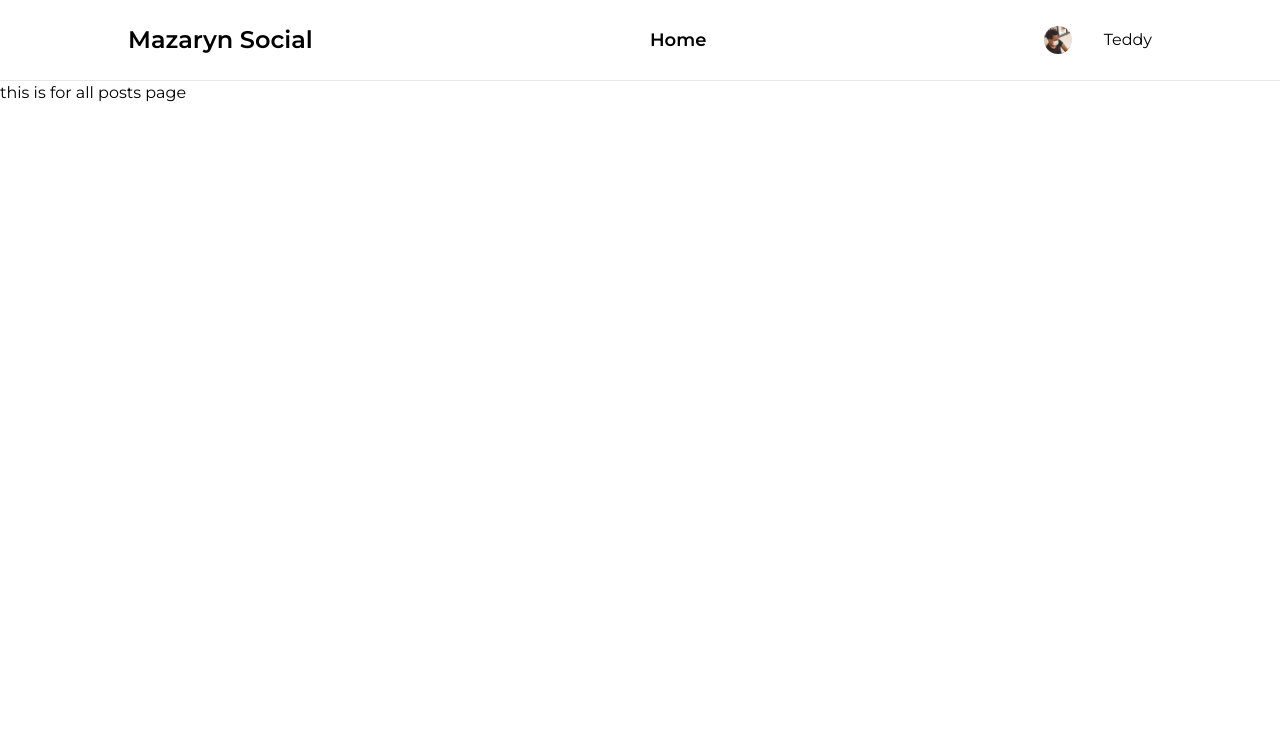
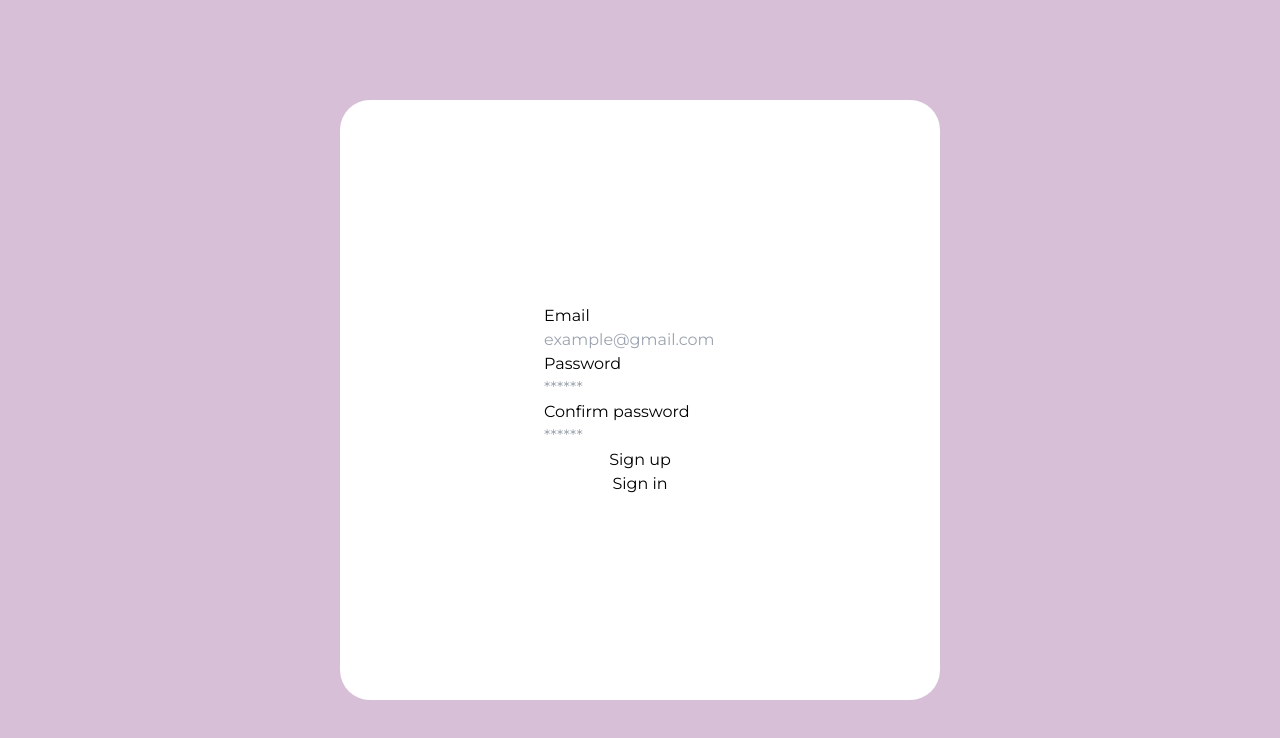
Before and after one commit to aiden77mori/mazaryn-frontend, a React (Create React App) app: page / in a window 1280 px wide. Shown: the top 738 px of the page. Built offline with nearby package versions, Linux system fonts and the light colour scheme.

Commit message:
initial commit

```diff
--- a/src/App.css
+++ b/src/App.css
@@ -1,5 +1,7 @@
 .App{
     font-family: 'Montserrat', sans-serif;
+    height: 100vh;
+    background-color: thistle;
 }
 
 #middlePane{
--- a/src/App.js
+++ b/src/App.js
@@ -2,16 +2,23 @@ import React from 'react';
 import './App.css';
 import {BrowserRouter as Router, Switch, Route} from 'react-router-dom';
 import Home from './modules/Home';
+import SignUp from './components/security/signup/signUp';
 
 function App() {
 
   return (
     <div className="App">
-      <Router>
-        <Switch>
-          <Route exact path="/" component={Home}></Route>
-        </Switch>
-      </Router>
+      <SignUp />
+
+      {
+      /*
+        <Router>
+          <Switch>
+            <Route exact path="/" component={Home}></Route>
+          </Switch>
+        </Router>
+      */
+      }
     </div>
   );
 }
--- /dev/null
+++ b/src/components/security/signup/signUp.css
@@ -0,0 +1,19 @@
+.sign-up-container {
+    position: absolute;
+    top: 50%;
+    left: 50%;
+    width: 600px;
+    height: 600px;
+    background: #FFFFFF;
+    border-radius: 30px;
+    transform: translate(-50%, -50%);
+    display: flex;
+    flex-direction: column;
+    justify-content: center;
+    align-items: center;
+}
+
+.input{
+    display: flex;
+    flex-direction: column;
+}
--- /dev/null
+++ b/src/components/security/signup/signUp.js
@@ -0,0 +1,29 @@
+import React from 'react';
+import './signUp.css'
+
+function signUp(){
+    return(
+        <div className='sign-up-container'>
+            <form>
+                <div className='input'>
+                    <label for="email">Email</label>
+                    <input type="email" name="email" id="email" placeholder="example@gmail.com"/>
+                </div>
+                <div className='input'>
+                    <label for="password">Password</label>
+                    <input type="password" name="password" id="password" placeholder="******" />
+                </div>
+                <div className='input'>
+                    <label for="confirm-password">Confirm password</label>
+                    <input type="password" name="confirm-password" id="confirm-password" placeholder="******" />
+                </div>
+            </form>
+            <button class="sign-up-btn">Sign up</button>
+            <div class="sign-in">
+                <a href="#">Sign in</a>
+            </div>
+        </div>
+    );
+}
+
+export default signUp;
```
Also changed, not shown: 1 other file (tests, documents, lock files or other folders).
